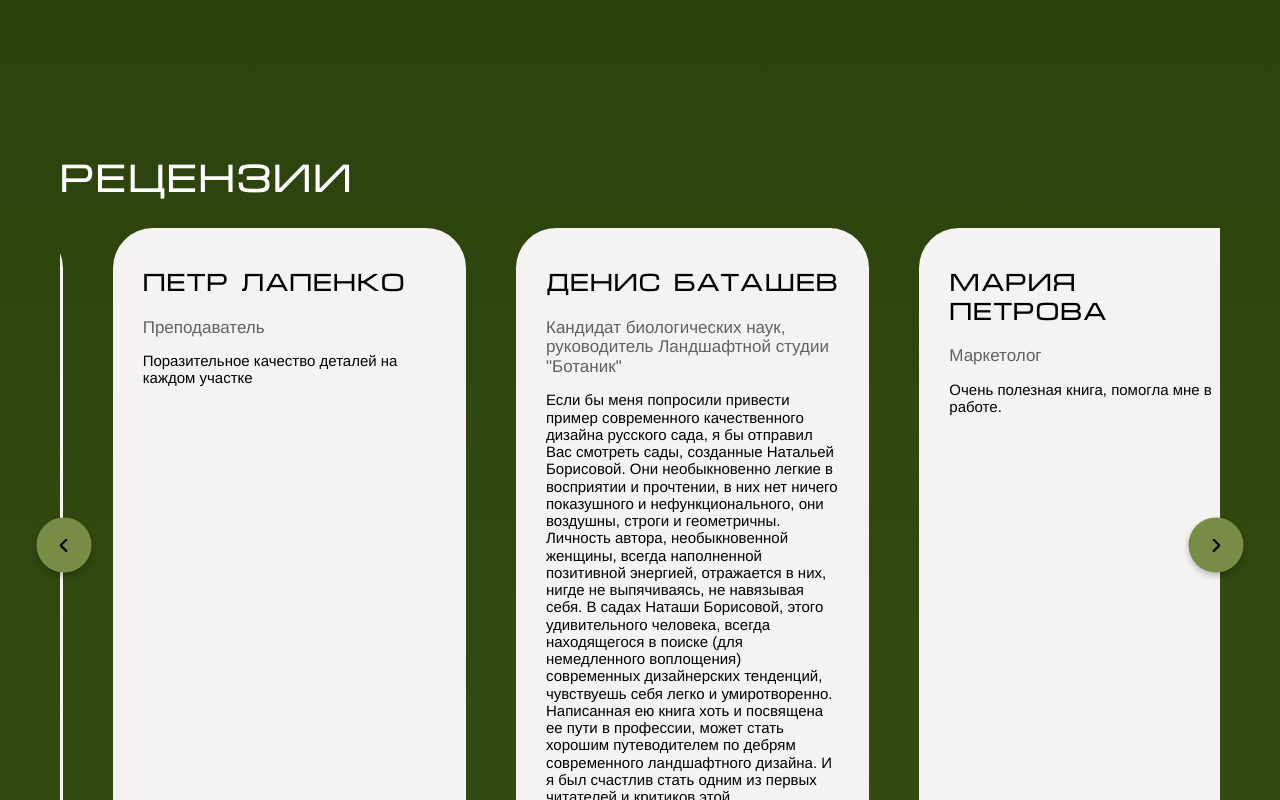
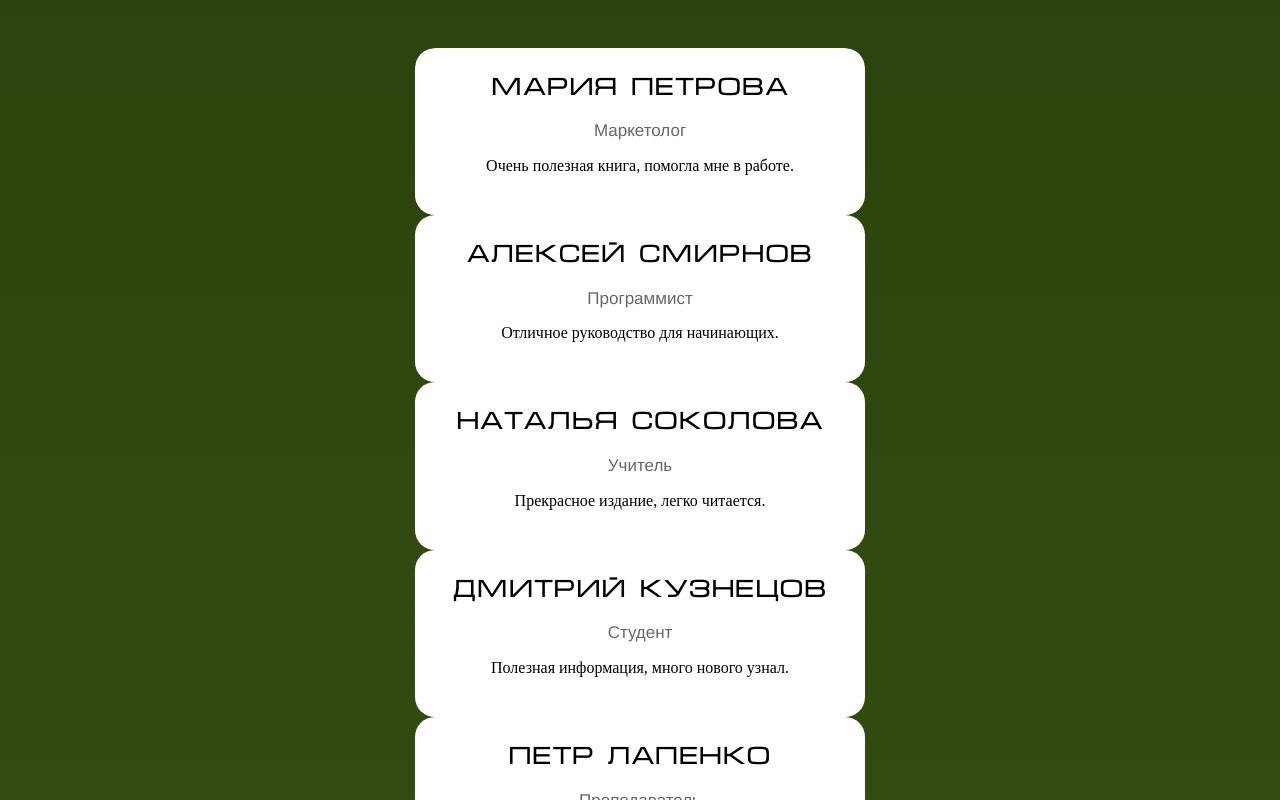
Before and after one commit to ilyamukhamedov/landing_part1, a React (Vite) app: page / in a window 1280 px wide. Shown: the part 2340-3140 px from the top of the page. Built offline with nearby package versions, Linux system fonts and the light colour scheme.

Commit message:
fix .env

```diff
--- a/package.json
+++ b/package.json
@@ -19,7 +19,8 @@
     "react-dom": "^18.3.1",
     "react-slick": "^0.30.2",
     "react-swipeable": "^7.0.1",
-    "slick-carousel": "^1.8.1"
+    "slick-carousel": "^1.8.1",
+    "swiper": "^11.1.4"
   },
   "devDependencies": {
     "@types/react": "^18.2.66",
--- a/src/components/App/App.jsx
+++ b/src/components/App/App.jsx
@@ -7,6 +7,7 @@ import Author from "../Author/Author";
 import Reviews from "../Reviews/Reviews";
 import Navigation from "../Navigation /Navigation";
 import About from "../About/About";
+import Reviews1 from "../Reviews/Reviews1";
 
 const App = () => {
   return (
@@ -15,7 +16,8 @@ const App = () => {
       <Header />
       <Author />
       <About />
-      <Reviews />
+      <Reviews1 />
+      {/* <Reviews /> */}
     </div>
   );
 };
--- /dev/null
+++ b/src/components/Reviews/Reviews1.css
@@ -0,0 +1,52 @@
+.container {
+  display: flex;
+  justify-content: center;
+  align-items: center;
+  height: 100vh;
+}
+
+.card__container {
+  padding-block: 5rem;
+}
+
+.card__content {
+  margin-inline: 1.75rem;
+  border-radius: 1.25rem;
+
+  overflow: hidden;
+}
+
+.card__article {
+  width: 450px;
+  border-radius: 1.25rem;
+  overflow: hidden;
+}
+
+.card__data {
+  background-color: #fff;
+  padding: 1.5rem 2rem;
+  border-radius: 1rem;
+  text-align: center;
+  z-index: 10;
+}
+
+.card__name {
+  font-size: 25px;
+  font-family: "Micra", sans-serif;
+  font-weight: normal;
+  margin-top: 0;
+}
+
+.card__position {
+  font-family: "Helvetica", sans-serif;
+  font-weight: lighter;
+  opacity: 0.6;
+  font-size: 17px;
+}
+
+.card_description {
+  font-family: "Helvetica", sans-serif;
+  font-weight: lighter;
+  margin-bottom: 0;
+  font-size: 15px;
+}
--- /dev/null
+++ b/src/components/Reviews/Reviews1.jsx
@@ -0,0 +1,32 @@
+import React, { useRef, useState, useEffect } from "react";
+import "./Reviews1.css";
+import { reviewsData } from "../../utils/constants";
+import Swiper from "swiper";
+import "swiper/css";
+
+const Reviews = () => {
+  return (
+    <section className="container">
+      <div className="card__container">
+        <div className="card__content">
+          <div>
+            {reviewsData.map((review) => (
+              <article className="card__article" key={review.id}>
+                <div className="card__data">
+                  <h2 className="card__name">{review.name}</h2>
+
+                  <span className="card__position">{review.position}</span>
+
+                  <p className="card__description">{review.description}</p>
+                </div>
+              </article>
+            ))}
+            ;
+          </div>
+        </div>
+      </div>
+    </section>
+  );
+};
+
+export default Reviews;
--- a/src/utils/constants.jsx
+++ b/src/utils/constants.jsx
@@ -1,12 +1,12 @@
 export const reviewsData = [
-  {
-    id: 1,
-    name: "Денис Баташев",
-    position:
-      'Кандидат биологических наук, руководитель Ландшафтной студии "Ботаник"',
-    description:
-      "Если бы меня попросили привести пример современного качественного дизайна русского сада, я бы отправил Вас смотреть сады, созданные Натальей Борисовой. Они необыкновенно легкие в восприятии и прочтении, в них нет ничего показушного и нефункционального, они воздушны, строги и геометричны. Личность автора, необыкновенной женщины, всегда наполненной позитивной энергией, отражается в них, нигде не выпячиваясь, не навязывая себя. В садах Наташи Борисовой, этого удивительного человека, всегда находящегося в поиске (для немедленного воплощения) современных дизайнерских тенденций, чувствуешь себя легко и умиротворенно. Написанная ею книга хоть и посвящена ее пути в профессии, может стать хорошим путеводителем по дебрям современного ландшафтного дизайна. И я был счастлив стать одним из первых читателей и критиков этой замечательной работы коллеги и друга.",
-  },
+  // {
+  //   id: 1,
+  //   name: "Денис Баташев",
+  //   position:
+  //     'Кандидат биологических наук, руководитель Ландшафтной студии "Ботаник"',
+  //   description:
+  //     "Если бы меня попросили привести пример современного качественного дизайна русского сада, я бы отправил Вас смотреть сады, созданные Натальей Борисовой. Они необыкновенно легкие в восприятии и прочтении, в них нет ничего показушного и нефункционального, они воздушны, строги и геометричны. Личность автора, необыкновенной женщины, всегда наполненной позитивной энергией, отражается в них, нигде не выпячиваясь, не навязывая себя. В садах Наташи Борисовой, этого удивительного человека, всегда находящегося в поиске (для немедленного воплощения) современных дизайнерских тенденций, чувствуешь себя легко и умиротворенно. Написанная ею книга хоть и посвящена ее пути в профессии, может стать хорошим путеводителем по дебрям современного ландшафтного дизайна. И я был счастлив стать одним из первых читателей и критиков этой замечательной работы коллеги и друга.",
+  // },
   {
     id: 2,
     name: "Мария Петрова",
--- /dev/null
+++ b/src/utils/telegramApi.jsx
@@ -0,0 +1,3 @@
+const TELEGRAM_BOT_TOKEN = import.meta.env.VITE_TELEGRAM_BOT_TOKEN;
+export const TELEGRAM_CHAT_ID = "@NB_Garden";
+export const API = `https://api.telegram.org/bot${TELEGRAM_BOT_TOKEN}/sendMessage`;
```
Also changed, not shown: 2 other files (tests, documents, lock files or other folders).
